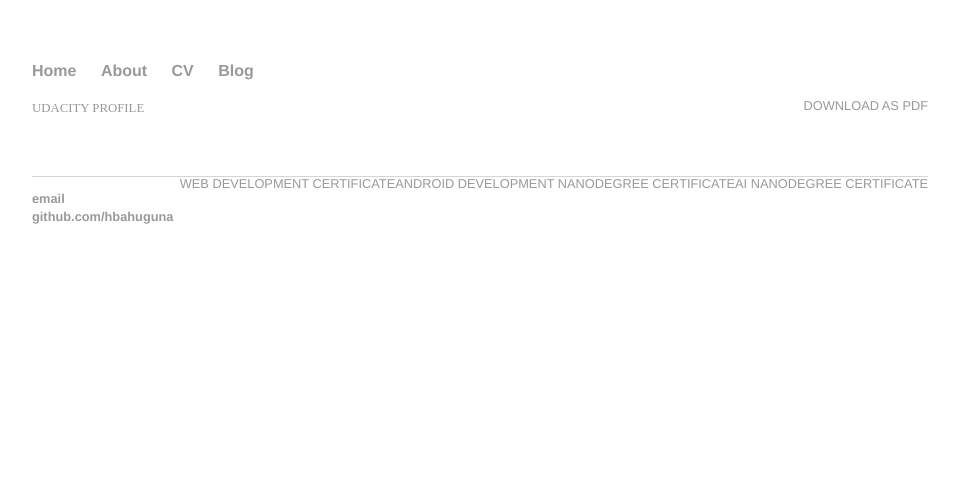
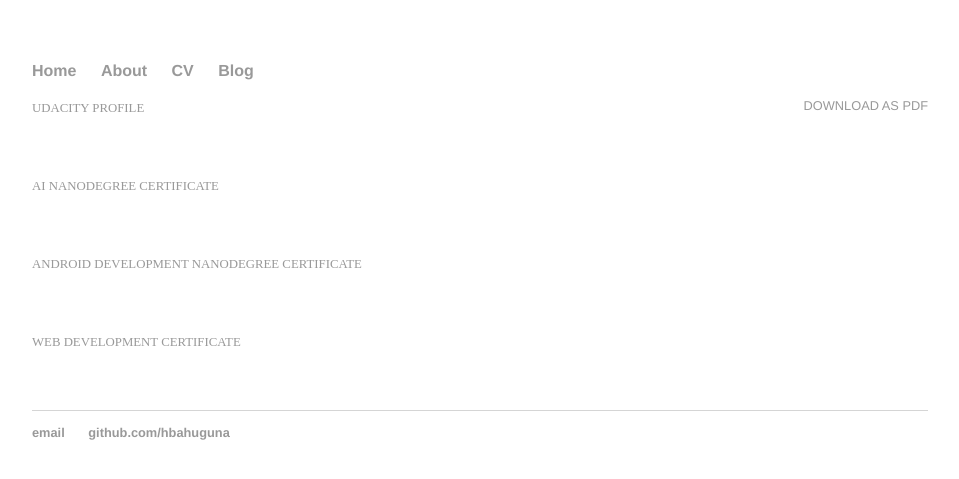
Before and after one commit to hbahuguna/hbahuguna.github.io, a Jekyll site: the page built from cv/index.html, in a window 1280 px wide. Shown: the top 479 px of the page, without its empty margins (160-1119 px from the left). Built offline with Jekyll 4.4.1, drawn with Linux system fonts in a browser that asks for light colours.

Commit message:
certificates

```diff
--- a/cv/index.html
+++ b/cv/index.html
@@ -8,11 +8,11 @@ title: CV of Himanshu Bahuguna
 		<span><a href="https://profiles.udacity.com/p/u39087175" class="udacity">Udacity Profile </a></span>
 	</div>
 	<div class="cv">
-		<span><a href="AI.pdf" class="download" title="AI Nanodegree">AI Nanodegree certificate</a></span>
+		<span><a href="AI.pdf" class="udacity" title="AI Nanodegree">AI Nanodegree certificate</a></span>
 	</div>
 	<div class="cv">
-		<span><a href="android.pdf" class="download" title="Android Development Nanodegree">Android Development Nanodegree certificate</a></span>
+		<span><a href="android.pdf" class="udacity" title="Android Development Nanodegree">Android Development Nanodegree certificate</a></span>
 	</div>
 	<div class="cv">
-		<span><a href="webdevelopment.pdf" class="download" title="Web Development Certificate">Web Development Certificate</a></span>
+		<span><a href="webdevelopment.pdf" class="udacity" title="Web Development Certificate">Web Development Certificate</a></span>
 	</div>
```
Also changed, not shown: 3 other files.
